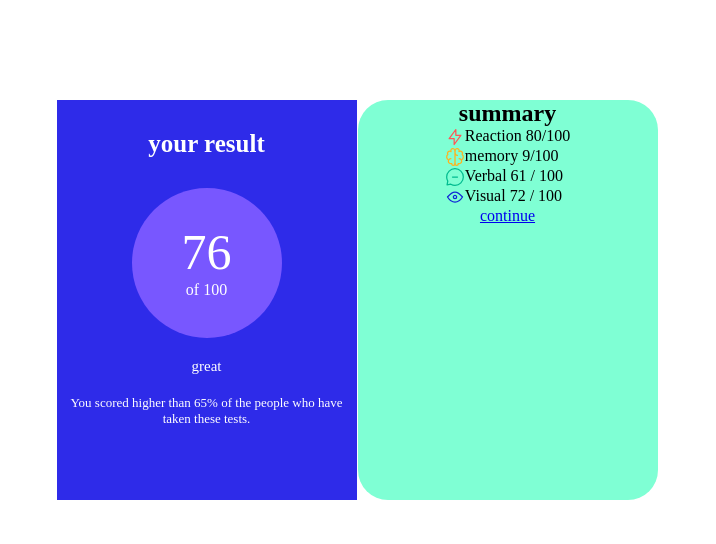
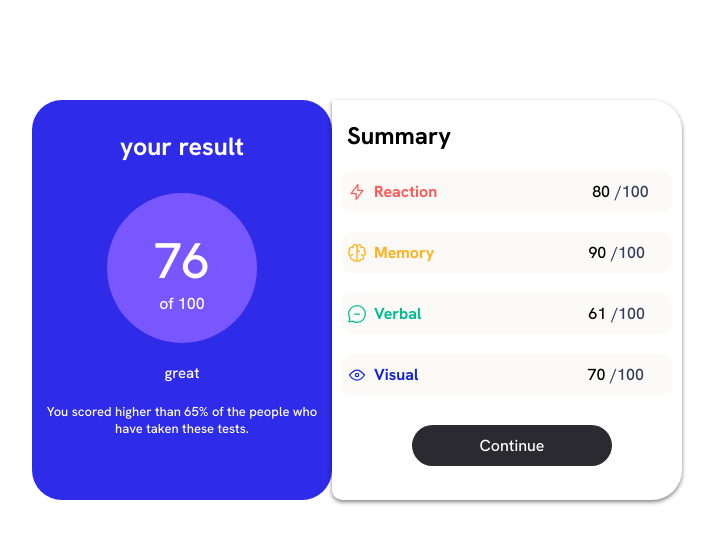
Before and after one commit to sabrinadotsantos/results_summary, a plain HTML site: page index.html in a window 1280 px wide. Shown: the whole page, without its empty margins (283-999 px from the left). Drawn offline with Linux system fonts and the light colour scheme.

Commit message:
learning2

```diff
--- a/index.html
+++ b/index.html
@@ -11,18 +11,11 @@
   <title>Frontend Mentor | Results summary component</title>
 
   <link rel="stylesheet" href="style.css">
+  <link rel="preconnect" href="https://fonts.googleapis.com">
+<link rel="preconnect" href="https://fonts.gstatic.com" crossorigin>
+<link href="https://fonts.googleapis.com/css2?family=Hanken+Grotesk:wght@500;700;800&display=swap" rel="stylesheet">
 
-  <!-- Feel free to remove these styles or customise in your own stylesheet 👍 -->
-  <style>
-    .attribution {
-      font-size: 11px;
-      text-align: center;
-    }
 
-    .attribution a {
-      color: hsl(228, 45%, 44%);
-    }
-  </style>
 </head>
 
 <body>
@@ -35,28 +28,47 @@
     <span>great</span>
     <p>You scored higher than 65% of the people who have taken these tests.</p>
   </div>
+
+
   <div class="branco">
     <h2>summary</h2>
     <ul>
-      <div>
+      <div class="reaction">
         <img src="./assets/images/icon-reaction.svg" alt="">
-        <li>Reaction 80/100</li>
-      </div>
-      <div>
-        <img src="./assets/images/icon-memory.svg" alt="">
-        <li>memory 9/100</li>
-      </div>
-      <div>
-        <img src="./assets/images/icon-verbal.svg" alt="">
-        <li> Verbal 61 / 100</li>
-      </div>
-      <div>
-        <img src="./assets/images/icon-visual.svg" alt="">
-        <li>Visual 72 / 100</li>
+        <li>reaction</li>
+        <div class="numbers">
+          <p class="num1">80</p>
+          <p class="num2">/100</p>
+        </div>
       </div>
 
+      <div class="memory">
+        <img src="./assets/images/icon-memory.svg" alt="">
+        <li>memory</li>
+        <div class="numbers">
+          <p class="num1">90</p>
+          <p class="num2">/100</p>
+        </div>
+      </div>
+      <div class="verbal">
+        <img src="./assets/images/icon-verbal.svg" alt="">
+        <li> verbal</li>
+        <div class="numbers">
+          <p class="num1">61</p>
+          <p class="num2">/100</p>
+        </div>
+      </div>
+      <div class="visual">
+        <img src="./assets/images/icon-visual.svg" alt="">
+        <li>visual</li>
+        <div class="numbers">
+          <p class="num1">70</p>
+          <p class="num2">/100</p>
+        </div>
+      </div>
+      <a href="#">continue</a>
     </ul>
-    <a href="#">continue</a>
+
   </div>
   <!--
     Coded by <a href="#">sabrinadotsantos</a>.
--- a/style.css
+++ b/style.css
@@ -1,34 +1,37 @@
-*{
+* {
     margin: 0;
     padding: 0;
     box-sizing: border-box;
 }
 
-:root{
+:root {
     --cobalt: hsl(234, 85%, 45%);
-    --violet:hsla(256, 72%, 46%, 1);
-    --branco:hsl(0, 0%, 100%);
+    --violet: hsla(256, 72%, 46%, 1);
+    --branco: hsl(0, 0%, 100%);
+    --fonte:
+
 }
 
-body{
+body {
     display: flex;
     align-items: center;
     flex-direction: row;
     justify-content: center;
     margin: 100px;
+    font-family: 'Hanken Grotesk', sans-serif;
 }
 
 .azul {
-    background-color:#2e2be9;
+    background-color: #2e2be9;
     width: 300px;
     height: 400px;
     display: flex;
     flex-direction: column;
     align-items: center;
-
+    border-radius: 30px;
 }
 
-.azul h2{
+.azul h2 {
     font-size: 25px;
     text-transform: initial;
     color: var(--branco);
@@ -37,7 +40,7 @@ body{
 
 }
 
-.circle{
+.circle {
     background-color: #7857ff;
     display: flex;
     align-items: center;
@@ -48,42 +51,148 @@ body{
     padding: 35px;
 }
 
-.circle span{
+.circle span {
     color: var(--branco);
     font-size: 50px;
 }
-.circle p{
-color: var(--branco);
-font-weight: 100;
+
+.circle p {
+    color: var(--branco);
+    font-weight: 100;
 }
 
-.azul > span{
-    color:var(--branco);
+.azul>span {
+    color: var(--branco);
     font-size: 15px;
     margin: 20px auto;
 }
 
-.azul > p{
+.azul>p {
     color: var(--branco);
     font-size: 13px;
     text-align: center;
 
 }
 
-.branco{
-    background-color: aquamarine;
-    margin-left: 1px;
-    border-radius: 30px;
-    width: 300px;
+.branco {
+    background-color:hsl(0, 0%, 100%);
+    box-shadow: 0 2px 4px rgba(0, 0, 0, 0.5);
+    border-radius: 0px 30px 30px 10px;
+    width: 350px;
     height: 400px;
     display: flex;
     flex-direction: column;
-    align-items: center;
     text-decoration: none;
+
+
 
 }
 
-.branco div{
+.branco h2 {
+    color: var(--branco);
+    text-transform: capitalize;
+    margin: 20px 0px 10px 15px;
+    color: black;
+
+}
+
+.branco ul {
+    display: flex;
+    flex-direction: column;
+
+}
+
+.branco div {
     list-style: none;
     display: flex;
+    align-items: center;
+    padding: 5px;
+    border-radius: 10px;
 }
+
+.branco li {
+
+    text-align: center;
+    margin-left: 3px;
+    text-transform: capitalize;
+}
+
+.branco .numbers .num1{
+    margin-right: 5px;
+    color:black;
+
+}
+
+.branco .numbers .num2{
+    margin-right: 5px;
+    color:hsl(224, 30%, 27%)
+
+}
+
+
+.branco .reaction, .branco .memory, .branco .verbal, .branco .visual{
+    background-color: rgb(252, 250, 247);
+    border-radius: 10px;
+    margin: 10px;
+}
+
+
+
+.branco .reaction li {
+    color: hsl(0, 100%, 67%);
+    font-weight: 700;
+    margin-left: 7px;
+}
+
+.branco .reaction .numbers {
+    margin-left: 150px;
+}
+
+
+
+
+.branco .memory li{
+    color:  hsl(39, 100%, 56%);
+    font-weight: 700;
+    margin-left: 7px;
+}
+
+.branco .memory .numbers {
+    margin-left: 149px;
+}
+
+
+
+
+.branco .verbal li{
+    color:   hsl(166, 100%, 37%);
+    font-weight: 700;
+    margin-left: 7px;
+}
+
+.branco .verbal .numbers {
+    margin-left: 162px;
+}
+
+.branco .visual li{
+    color:   hsl(234, 85%, 45%);
+    font-weight: 700;
+    margin-left: 7px;
+}
+
+.branco .visual .numbers {
+    margin-left: 164px;
+}
+
+.branco a{
+    background-color: #2a2a30;
+    text-decoration: none;
+    margin-left: 80px;
+    text-align: center;
+    width: 200px;
+    padding: 10px;
+    border-radius: 30px;
+    color: var(--branco);
+    text-transform: capitalize;
+    margin-top: 20px;
+}
```
